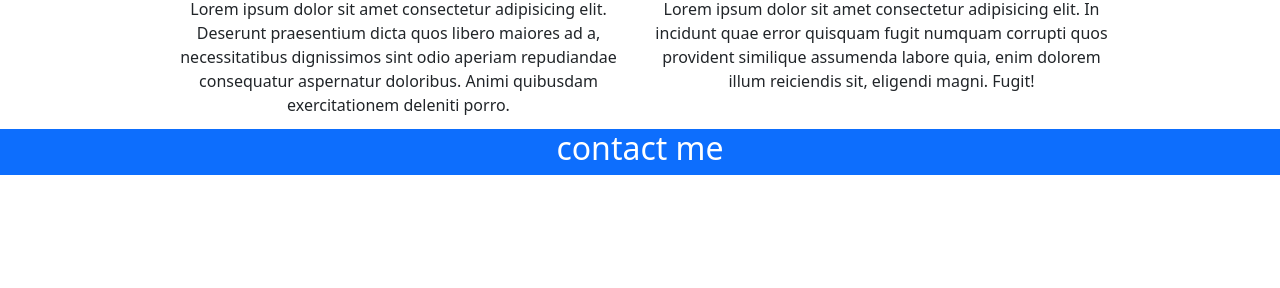
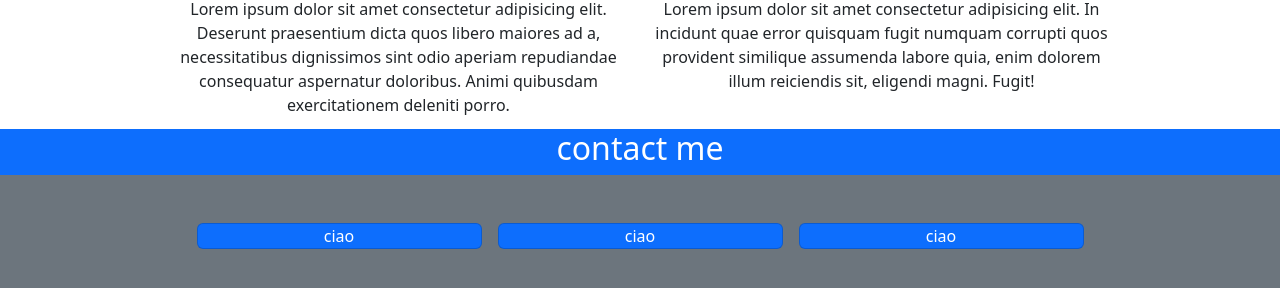
Before and after one commit to MattiaUsai/html-css-bootstrap-freelancer, a plain HTML site: page index.html in a window 1280 px wide. Shown: the part 584-872 px from the top of the page. Before the commit the page ends 800 px from the top, so only its background shows below. Drawn offline with nearby package versions, Linux system fonts and the light colour scheme.

Commit message:
complete footer

```diff
--- a/index.html
+++ b/index.html
@@ -82,7 +82,18 @@
         </div>
     </div>
     <footer>
-        <div class="aroundtheweb"></div>
+
+        <div class="aroundtheweb text-bg-secondary">
+            <div class="container-sm">
+                <div class="row text-center justify-content-center">
+                    <div class="card m-1 my-5  col-11 col-sm-3 mx-2  p-10   text-bg-primary">ciao</div>
+                    <div class="card m-1 my-5  col-11 col-sm-3 mx-2  p-10   text-bg-primary">ciao</div>
+                    <div class="card m-1 my-5  col-11 col-sm-3 mx-2  p-10   text-bg-primary">ciao</div>
+
+                </div>
+            </div>
+
+        </div>
         <div class="copyright"></div>
     </footer>
 </body>
```
